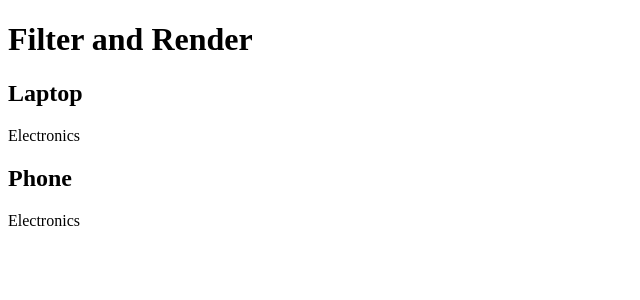
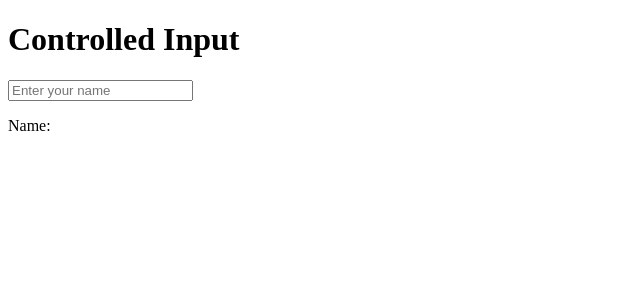
Before and after one commit to abdullahshabir31/React-Learning, a React (Vite) app: page / in a window 1280 px wide. Shown: the top 300 px of the page, without its empty margins (0-640 px from the left). Built offline with nearby package versions, Linux system fonts and the light colour scheme.

Commit message:
Add controlled input example

```diff
--- /dev/null
+++ b/src/09-Forms/01-controlled-input.jsx
@@ -0,0 +1,22 @@
+import { useState } from "react";
+
+function ControlledInput() {
+  const [name, setName] = useState("");
+
+  return (
+    <div>
+      <h1>Controlled Input</h1>
+
+      <input
+        type="text"
+        placeholder="Enter your name"
+        value={name}
+        onChange={(event) => setName(event.target.value)}
+      />
+
+      <p>Name: {name}</p>
+    </div>
+  );
+}
+
+export default ControlledInput;
--- a/src/App.jsx
+++ b/src/App.jsx
@@ -1,7 +1,7 @@
-import FilterAndRender from "./08-Lists-and-Keys/05-filter-and-render";
+import ControlledInput from "./09-Forms/01-controlled-input";
 
 function App() {
-  return <FilterAndRender />;
+  return <ControlledInput />;
 }
 
 export default App;
```
